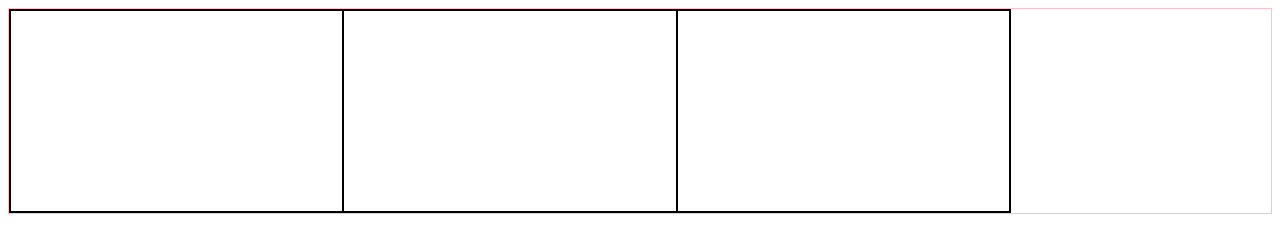
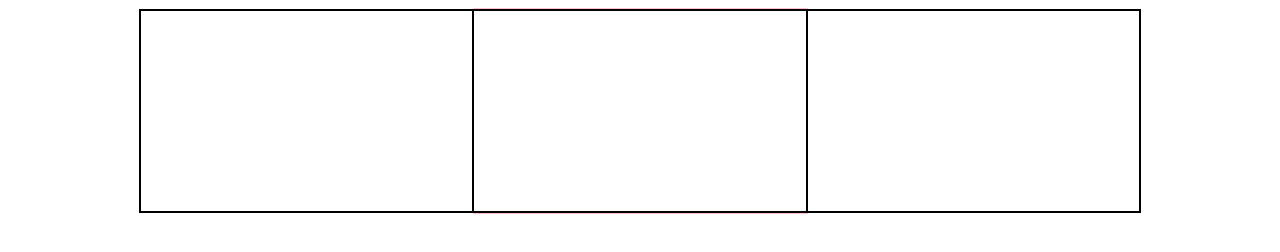
Before and after one commit to jasonHYLam/image-slider, a website built with webpack: page src/index.html in a window 1280 px wide. Built offline with nearby package versions, Linux system fonts and the light colour scheme.

Commit message:
Center Slide Container Within Picture Frame
Using left: 50% and transform: translate(-50%);

```diff
--- a/src/style.css
+++ b/src/style.css
@@ -1,11 +1,20 @@
+body {
+}
 .picture-frame {
+    margin: auto;
     border: 1px solid pink;
+    position: relative;
+    width: 333px;
 }
 
 .wide-div {
     width: 1000px;
     border: solid 1px black;
     display: flex;
+    position: relative;
+    left: 50%;
+    transform: translate(-50%);
+
 }
 
 .slide {
```
Also changed, not shown: dist/main.js.
